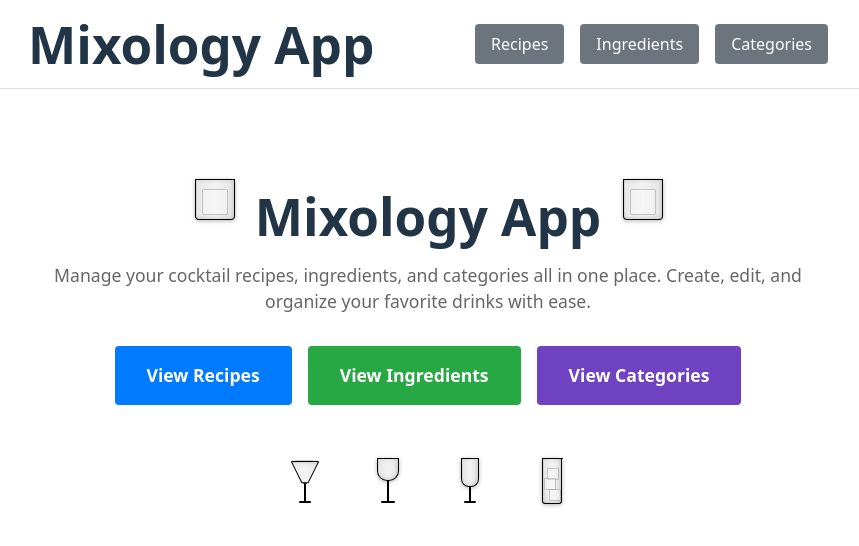
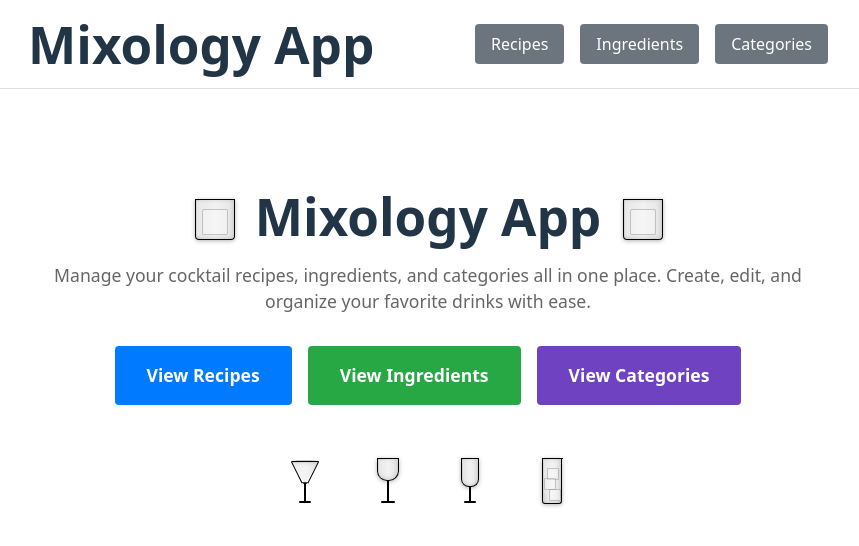
Before and after one commit to walkingtowork/mixology-app, a React app in the folder frontend/: page / in a window 1280 px wide. Shown: the top 546 px of the page, without its empty margins (4-863 px from the left). Built offline with nearby package versions, Linux system fonts and the light colour scheme; no server answers; the HTML template or start-up script is replaced by a standard one.

Commit message:
Update rocks glass to align with text

```diff
--- a/frontend/src/components/HomePage.tsx
+++ b/frontend/src/components/HomePage.tsx
@@ -4,7 +4,7 @@ import '../App.css';
 const HomePage = () => {
   return (
     <div style={{ padding: '2rem', maxWidth: '800px', margin: '0 auto', textAlign: 'center' }}>
-      <div style={{ display: 'flex', alignItems: 'center', justifyContent: 'center', gap: '1rem', marginBottom: '1rem' }}>
+      <div style={{ display: 'flex', alignItems: 'flex-end', justifyContent: 'center', gap: '1rem', marginBottom: '1rem' }}>
         <div className="rocks-glass">
           <div className="glass"></div>
           <div className="ice"></div>
```
